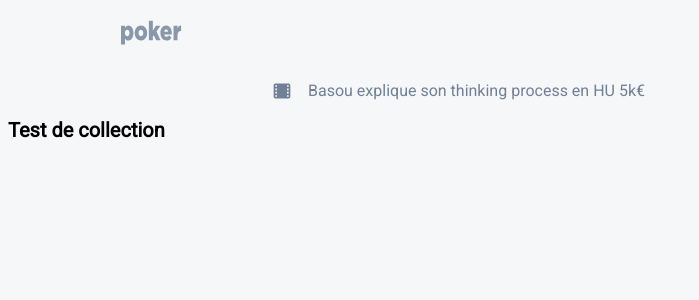
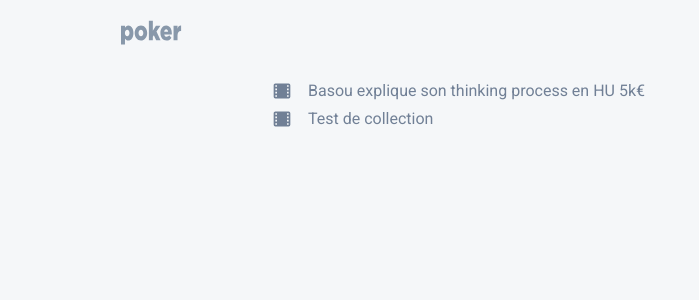
Before and after one commit to greglejeune/blog, a Jekyll site: the page built from index.html, in a window 1280 px wide. Shown: the top 300 px of the page, without its empty margins (0-699 px from the left). Built offline with Jekyll 4.4.1, drawn with Linux system fonts in a browser that asks for light colours.

Commit message:
Update index.html

```diff
--- a/index.html
+++ b/index.html
@@ -14,5 +14,12 @@ layout: base
 {% endfor %}
 
 {% for post in site.recettes %}
-    <h1>{{ post.title }}</h1>
+    <a href="{{ post.url | prepend: site.baseurl }}">
+        <div class="page">
+            <div class="index">
+                <svg viewBox="0 0 24 24"><path d="M4 3h16a2 2 0 0 1 2 2v14a2 2 0 0 1-2 2H4a2 2 0 0 1-2-2V5c0-1.1.9-2 2-2zm0 2v2h2V5H4zm0 4v2h2V9H4zm0 4v2h2v-2H4zm0 4v2h2v-2H4zM18 5v2h2V5h-2zm0 4v2h2V9h-2zm0 4v2h2v-2h-2zm0 4v2h2v-2h-2z"></path><path d="M9 5h6a1 1 0 0 1 1 1v4a1 1 0 0 1-1 1H9a1 1 0 0 1-1-1V6a1 1 0 0 1 1-1zm0 8h6a1 1 0 0 1 1 1v4a1 1 0 0 1-1 1H9a1 1 0 0 1-1-1v-4a1 1 0 0 1 1-1z"></path></svg>
+                <div class="text-base">{{ post.title }}</div>
+            </div>
+        </div>
+    </a>
 {% endfor %}
```
